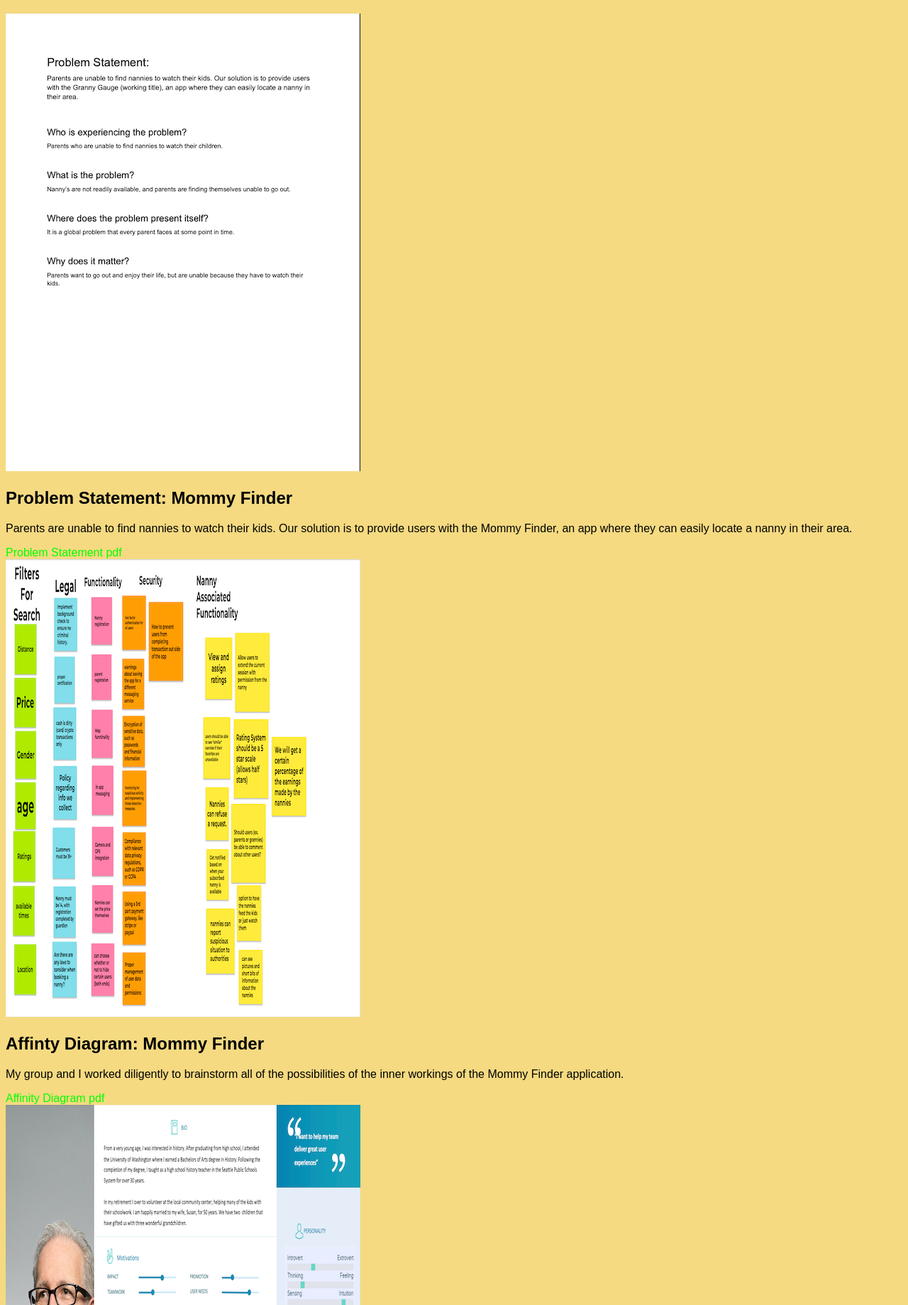
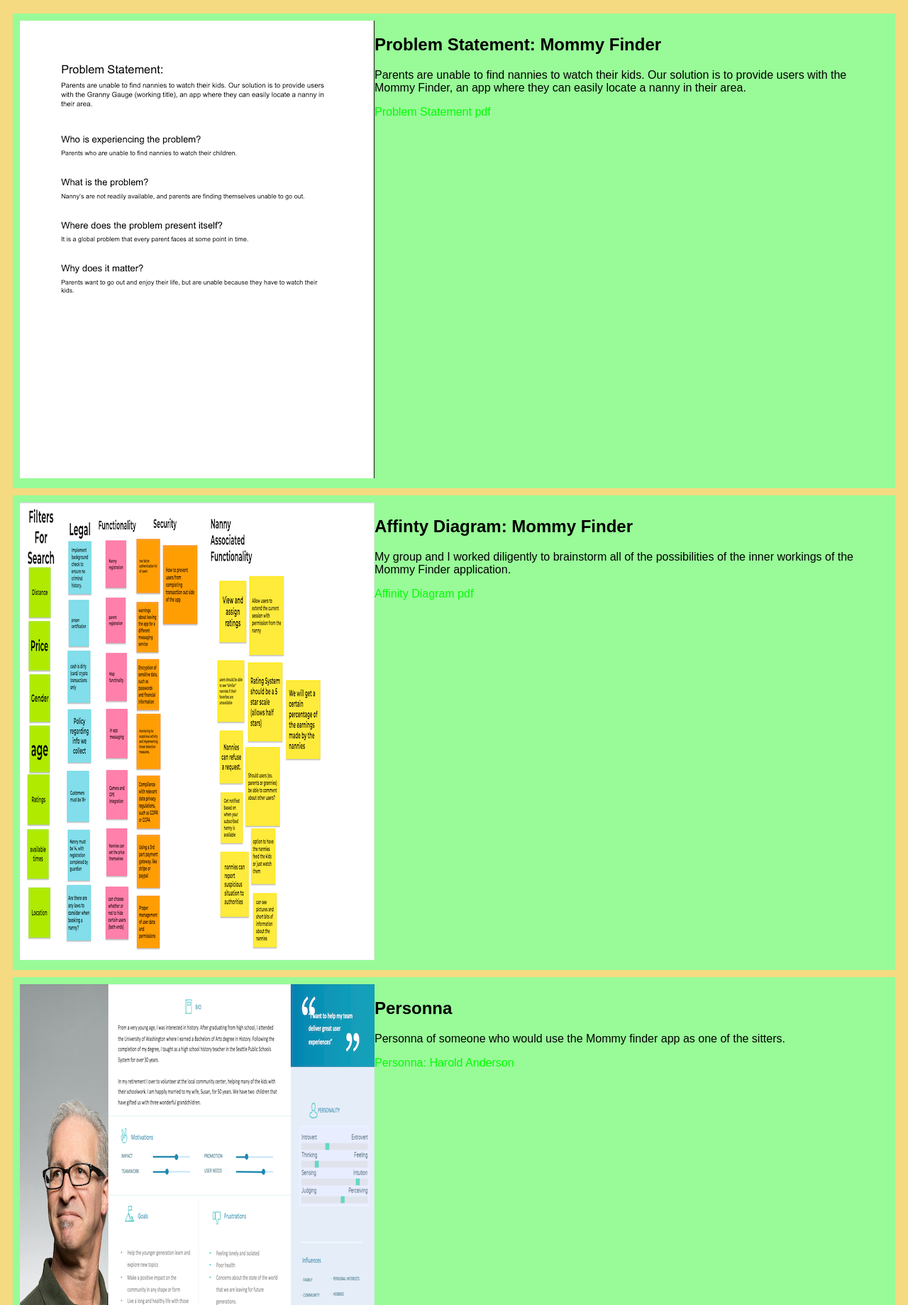
Before and after one commit to t-McLemore/t-McLemore.github.io, a plain HTML site: page index.html in a window 1280 px wide. Shown: the part 61-1900 px from the top of the page at 71% size. Drawn offline with Linux system fonts and the light colour scheme.

Commit message:
Update index.html

```diff
--- a/index.html
+++ b/index.html
@@ -8,7 +8,7 @@
         <h1> Thomas Mclemore's CSCE 190 Site</h1>
 
         <!-- Problem Statement Assingment -->
-         <section class = "assignemnt">
+         <section class = "assignment">
             <a href = "files/PDF problem statment.pdf"><img src = "images/problemstatement.png"></a>
             <section class = "ass-details">
                 <h2> Problem Statement: Mommy Finder</h2>
@@ -19,7 +19,7 @@
         </section>
 
         <!-- Affinity Diagram -->
-        <section class = "assignemnt">
+        <section class = "assignment">
             <a href = "files/PDF affinitydiagram.pdf"><img src = "images/affinitydiagram.png"></a>
             <section class = "ass-details">
                 <h2> Affinty Diagram: Mommy Finder</h2>
@@ -30,7 +30,7 @@
         </section>
 
         <!-- Personas -->
-        <section class = "assignemnt">
+        <section class = "assignment">
             <a href = "files/Personas Assignment.pdf"><img src = "images/personas.png"></a>
             <section class = "ass-details">
                 <h2> Personna</h2>
@@ -41,7 +41,7 @@
         </section>
 
         <!-- Storyboard -->
-        <section class = "assignemnt">
+        <section class = "assignment">
             <a href = "files/storyboard.pdf"><img src = "images/storyboard.png"></a>
             <section class = "ass-details">
                 <h2> Storyboard</h2>
```
